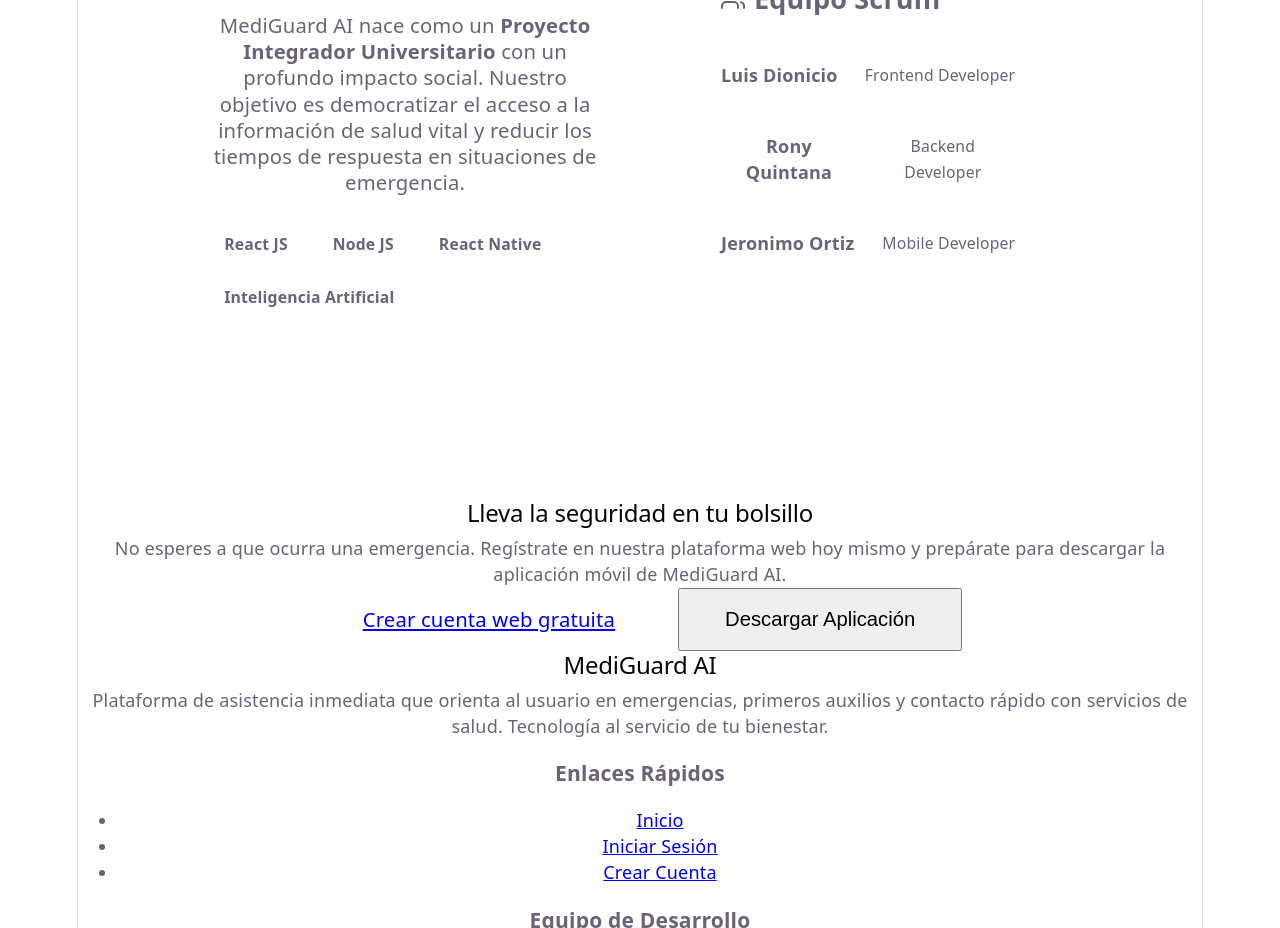
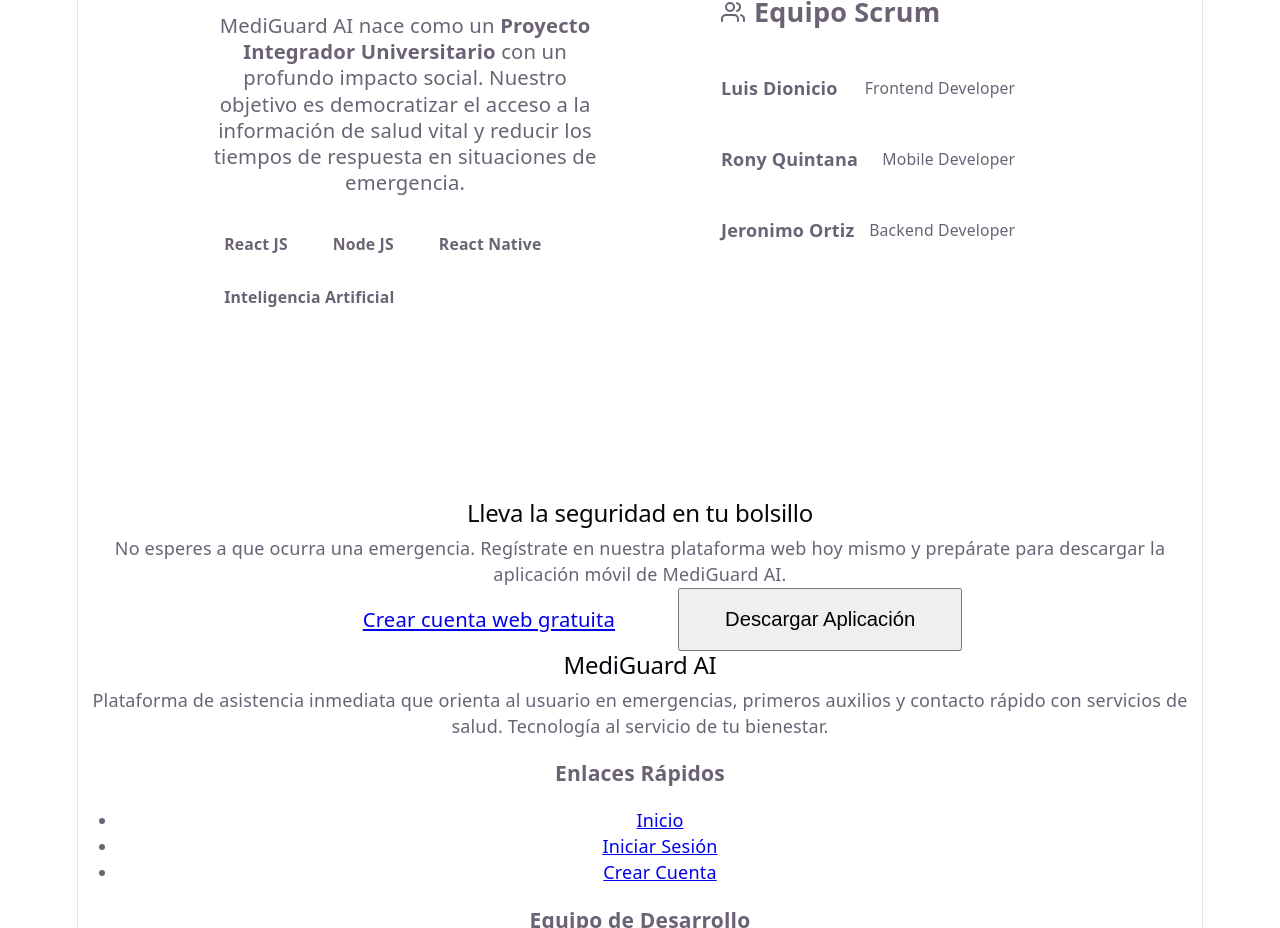
Before and after one commit to luisdionicio-lgtm/mediguard_web, a React (Vite) app in the folder frontend_react/: page / in a window 1280 px wide. Shown: the part 8520-9448 px from the top of the page. Built offline with nearby package versions, Linux system fonts and the light colour scheme; the HTML template or start-up script is replaced by a standard one.

Commit message:
mejora del home

```diff
--- a/frontend_react/src/pages/Home.jsx
+++ b/frontend_react/src/pages/Home.jsx
@@ -207,11 +207,11 @@ function Home() {
               </li>
               <li style={{ padding: '1rem 0', borderBottom: '1px solid var(--gray-100)', display: 'flex', justifyContent: 'space-between', alignItems: 'center' }}>
                 <strong style={{ color: 'var(--blue-mid)' }}>Rony Quintana</strong>
-                <span style={{ fontSize: '0.875rem', color: 'var(--teal-primary)', backgroundColor: 'var(--teal-light)', padding: '0.25rem 0.75rem', borderRadius: 'var(--radius-full)' }}>Backend Developer</span>
+                <span style={{ fontSize: '0.875rem', color: 'var(--teal-primary)', backgroundColor: 'var(--teal-light)', padding: '0.25rem 0.75rem', borderRadius: 'var(--radius-full)' }}>Mobile Developer</span>
               </li>
               <li style={{ padding: '1rem 0', display: 'flex', justifyContent: 'space-between', alignItems: 'center' }}>
                 <strong style={{ color: 'var(--blue-mid)' }}>Jeronimo Ortiz</strong>
-                <span style={{ fontSize: '0.875rem', color: 'var(--teal-primary)', backgroundColor: 'var(--teal-light)', padding: '0.25rem 0.75rem', borderRadius: 'var(--radius-full)' }}>Mobile Developer</span>
+                <span style={{ fontSize: '0.875rem', color: 'var(--teal-primary)', backgroundColor: 'var(--teal-light)', padding: '0.25rem 0.75rem', borderRadius: 'var(--radius-full)' }}>Backend Developer</span>
               </li>
             </ul>
           </div>
```
